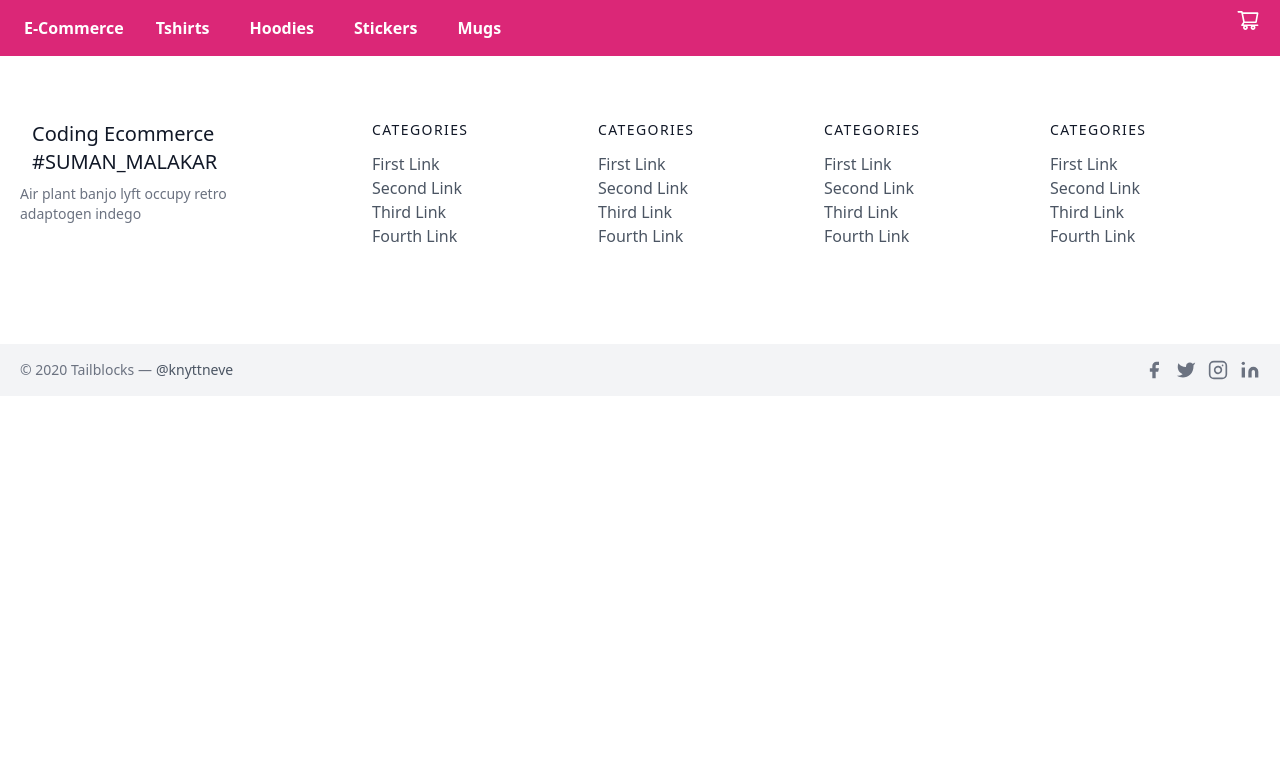
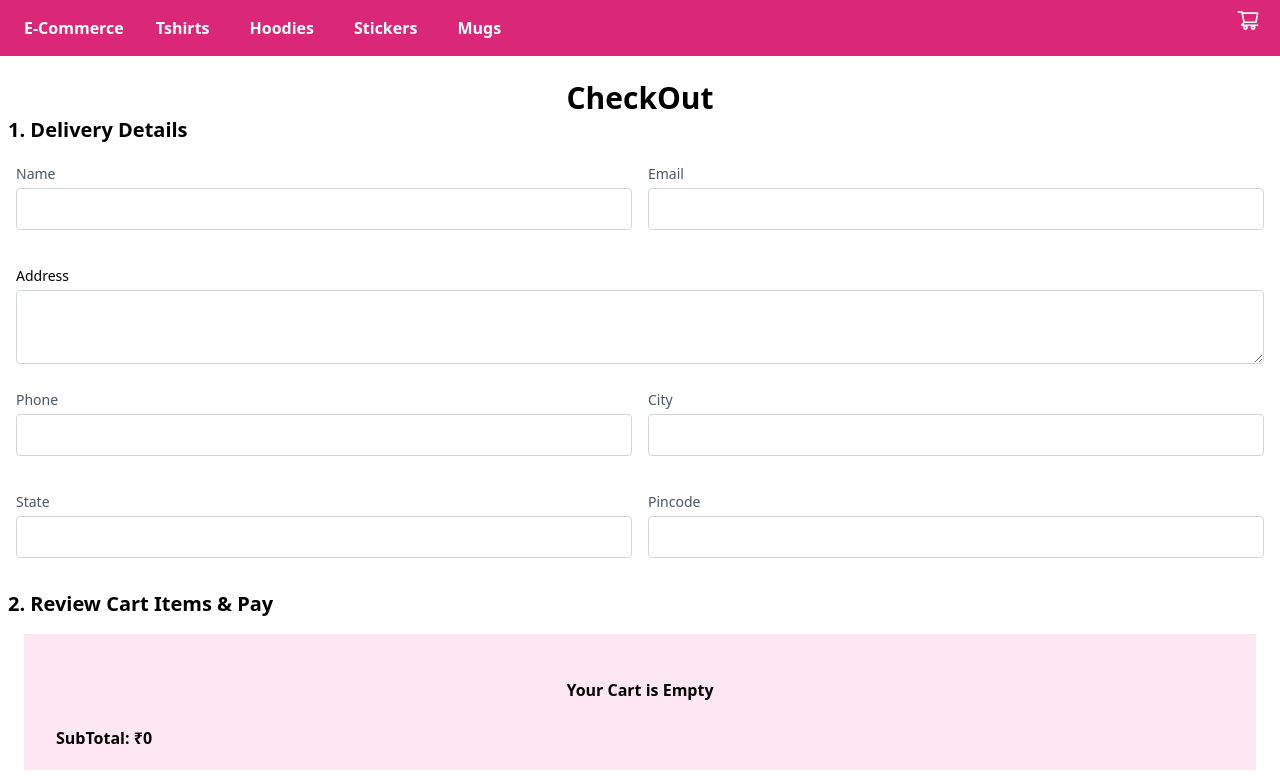
Before and after one commit to sumanmalakar/E_Commerce_Application_NextJS, a Next.js app: page /checkout in a window 1280 px wide. Shown: the top 784 px of the page. Built offline with nearby package versions, Linux system fonts and the light colour scheme.

Commit message:
completing the checkout page and fixing the subTotal in App.js

```diff
--- a/components/Navbar.js
+++ b/components/Navbar.js
@@ -16,15 +16,13 @@ export default function Navbar({
   addToCart,
   removeFromCart,
   clearCart,
-  subTotal
+  subTotal,
 }) {
-
   // console.log(cart,
   //   addToCart,
   //   removeFromCart,
   //   clearCart,
   //   subTotal);
-
 
   const toggleCart = () => {
     console.log("Cart is clicked");
@@ -85,9 +83,14 @@ export default function Navbar({
 
       <div
         ref={ref}
+        // className={`w-72 h-[100vh] sideCart absolute top-0 right-0 bg-pink-100 px-8 py-10 text-black
+        // transform
+        //  transition-transform ${Object.keys(cart).length !== 0 ? 'translate-x-0' : 'translate-x-full'}
+        //  z-10`}
+
         className="w-72 h-[100vh] sideCart absolute top-0 right-0 bg-pink-100 px-8 py-10 text-black
         transform
-         transition-transform translate-x-full
+         transition-transform  translate-x-full
          z-10"
       >
         <h2 className="font-bold text-xl text-center">Shopping Cart</h2>
@@ -133,7 +136,7 @@ export default function Navbar({
 
                       <AiFillPlusCircle
                         onClick={() =>
-                         addToCart(
+                          addToCart(
                             k,
                             1,
                             cart[k].price,
@@ -152,12 +155,20 @@ export default function Navbar({
           })}
         </ol>
 
+        {/* subTotal */}
+
+        <div className="mt-3 flex  justify-center items-center my-3  ">
+          <span className="font-bold">SubTotal: ₹{subTotal}</span>
+        </div>
+
         <div className="flex">
-          <button class="flex text-white bg-pink-500 border-0 py-2 px-2 focus:outline-none hover:bg-pink-600 rounded text-sm mx-2">
-            <BsFillBagCheckFill className="m-1" />
-            CheckOut
-          </button>
-
+          <Link href={"/checkout"}>
+            {" "}
+            <button class="flex text-white bg-pink-500 border-0 py-2 px-2 focus:outline-none hover:bg-pink-600 rounded text-sm mx-2">
+              <BsFillBagCheckFill className="m-1" />
+              CheckOut
+            </button>
+          </Link>
           <button
             onClick={clearCart}
             class="flex text-white bg-pink-500 border-0 py-2 px-2 focus:outline-none hover:bg-pink-600 rounded text-sm mx-2"
@@ -165,14 +176,6 @@ export default function Navbar({
             Clear Cart
           </button>
         </div>
-
-        {/* subTotal */}
-
-        <div className="mt-3 flex  justify-center items-center  ">
-          <button class=" text-white bg-pink-500 border-0 py-2 px-2 focus:outline-none hover:bg-pink-600 rounded text-sm mx-2">
-            subTotal = {subTotal}
-          </button>
-        </div>
       </div>
     </div>
   );
--- a/pages/_app.js
+++ b/pages/_app.js
@@ -16,6 +16,7 @@ export default function App({ Component, pageProps }) {
       // if cart is already present in localStorage
       if (localStorage.getItem("cart")) {
         setCart(JSON.parse(localStorage.getItem("cart")))
+        saveCart(JSON.parse(localStorage.getItem("cart")))
       }
 
     } catch (error) {
--- a/pages/checkout.js
+++ b/pages/checkout.js
@@ -1,9 +1,206 @@
-import React from 'react'
+/* eslint-disable react/jsx-no-undef */
+import Link from 'next/link'
+import React from "react";
 
-export default function checkout() {
+import {
+  AiOutlineShoppingCart,
+  AiFillCloseCircle,
+  AiFillPlusCircle,
+  AiFillMinusCircle,
+} from "react-icons/ai";
+
+import { BsFillBagCheckFill } from "react-icons/bs";
+
+export default function checkout({ cart, addToCart, removeFromCart, clearCart, subTotal }) {
   return (
-    <div>
-      this is checkout page
+    <div className="container px-2 sm:m-auto ">
+      <div className="mt-20">
+        <h1 className="font-bold text-center text-3xl">CheckOut</h1>
+        <h2 className="font-bold text-xl">1. Delivery Details</h2>
+
+        <div className="mx-auto flex my-4">
+          <div className="px-2 w-1/2">
+            <div class=" mb-4">
+              <label htmlFor="name" class="leading-7 text-sm text-gray-600">
+                Name
+              </label>
+              <input
+                type="text"
+                id="name"
+                name="name"
+                class="w-full bg-white rounded border border-gray-300 focus:border-indigo-500 focus:ring-2 focus:ring-indigo-200 text-base outline-none text-gray-700 py-1 px-3 leading-8 transition-colors duration-200 ease-in-out"
+              />
+            </div>
+          </div>
+
+          <div className="px-2 w-1/2">
+            <div class=" mb-4">
+              <label for="email" class="leading-7 text-sm text-gray-600">
+                Email
+              </label>
+              <input
+                type="email"
+                id="email"
+                name="email"
+                class="w-full bg-white rounded border border-gray-300 focus:border-indigo-500 focus:ring-2 focus:ring-indigo-200 text-base outline-none text-gray-700 py-1 px-3 leading-8 transition-colors duration-200 ease-in-out"
+              />
+            </div>
+          </div>
+        </div>
+
+        <div className="px-2 w-full">
+          <div class=" mb-4">
+            <label htmlFor="email" className="leading-7 text-sm tex t-gray-600">
+              Address
+            </label>
+            <textarea
+              id="address"
+              name="address"
+              cols="30"
+              rows="2"
+              class="w-full bg-white rounded border border-gray-300 focus:border-indigo-500 focus:ring-2 focus:ring-indigo-200 text-base outline-none text-gray-700 py-1 px-3 leading-8 transition-colors duration-200 ease-in-out"
+            />
+          </div>
+        </div>
+
+        <div className="mx-auto flex my-4">
+          <div className="px-2 w-1/2">
+            <div class=" mb-4">
+              <label htmlFor="phone" class="leading-7 text-sm text-gray-600">
+                Phone
+              </label>
+              <input
+                type="phone"
+                id="phone"
+                name="phone"
+                class="w-full bg-white rounded border border-gray-300 focus:border-indigo-500 focus:ring-2 focus:ring-indigo-200 text-base outline-none text-gray-700 py-1 px-3 leading-8 transition-colors duration-200 ease-in-out"
+              />
+            </div>
+          </div>
+
+          <div className="px-2 w-1/2">
+            <div class=" mb-4">
+              <label htmlFor="city" class="leading-7 text-sm text-gray-600">
+                City
+              </label>
+              <input
+                type="city"
+                id="city"
+                name="city"
+                class="w-full bg-white rounded border border-gray-300 focus:border-indigo-500 focus:ring-2 focus:ring-indigo-200 text-base outline-none text-gray-700 py-1 px-3 leading-8 transition-colors duration-200 ease-in-out"
+              />
+            </div>
+          </div>
+        </div>
+
+        <div className="mx-auto flex my-4">
+          <div className="px-2 w-1/2">
+            <div class=" mb-4">
+              <label htmlFor="phone" class="leading-7 text-sm text-gray-600">
+                State
+              </label>
+              <input
+                type="text"
+                id="state"
+                name="state"
+                class="w-full bg-white rounded border border-gray-300 focus:border-indigo-500 focus:ring-2 focus:ring-indigo-200 text-base outline-none text-gray-700 py-1 px-3 leading-8 transition-colors duration-200 ease-in-out"
+              />
+            </div>
+          </div>
+
+          <div className="px-2 w-1/2">
+            <div class=" mb-4">
+              <label htmlFor="pincode" class="leading-7 text-sm text-gray-600">
+                Pincode
+              </label>
+              <input
+                type="city"
+                id="pincode"
+                name="pincode"
+                class="w-full bg-white rounded border border-gray-300 focus:border-indigo-500 focus:ring-2 focus:ring-indigo-200 text-base outline-none text-gray-700 py-1 px-3 leading-8 transition-colors duration-200 ease-in-out"
+              />
+            </div>
+          </div>
+        </div>
+
+        {/* Cart Review */}
+
+        <h2 className="font-bold text-xl">2. Review Cart Items & Pay </h2>
+
+        <div className="py-5 px-8 m-4 sideCart  bg-pink-100  text-black ">
+          <span className="absolute top-5 right-2 cursor-pointer text-2xl text-pink-600">
+            <AiFillCloseCircle />
+          </span>
+          <ol className="list-decimal font-semibold py-2">
+            {/* if cart is empty than so some text */}
+            {Object.keys(cart).length === 0 && (
+              <div className="text-center m-4 font-semibold">
+                Your Cart is Empty
+              </div>
+            )}
+
+            {Object.keys(cart).map((k) => {
+              return (
+                <>
+                  <li key={k}>
+                    <div className="item flex my-5">
+                      <div className="mx-2 font-semibold text-xl">
+                        {cart[k].name}
+                      </div>
+                      <div className="flex justify-center items-center w-1/3 font-semibold text-3xl">
+                        {/* decrease qty */}
+
+                        <AiFillMinusCircle
+                          onClick={() =>
+                            removeFromCart(
+                              k,
+                              1,
+                              cart[k].price,
+                              cart[k].name,
+                              cart[k].size,
+                              cart[k].variant
+                            )
+                          }
+                          className="text-pink-500 cursor-pointer"
+                        />
+                        <span className="mx-4 text-xl">{cart[k].qty}</span>
+
+                        {/* increase qty */}
+
+                        <AiFillPlusCircle
+                          onClick={() =>
+                            addToCart(
+                              k,
+                              1,
+                              cart[k].price,
+                              cart[k].name,
+                              cart[k].size,
+                              cart[k].variant
+                            )
+                          }
+                          className="text-pink-500 cursor-pointer"
+                        />
+                      </div>
+                    </div>
+                  </li>
+                </>
+              );
+            })}
+          </ol>
+          <span className="font-bold">SubTotal: ₹{subTotal}</span>
+        </div>
+
+        {/* Pay */}
+
+        <div className=" mx-8">
+          <Link href={"/checkout"}>
+            {" "}
+            <button class=" text-white bg-pink-500 border-0 py-2 px-2 focus:outline-none hover:bg-pink-600 rounded text-sm ">
+              Pay ₹{subTotal}
+            </button>
+          </Link>
+        </div>
+      </div>
     </div>
-  )
+  );
 }
```
